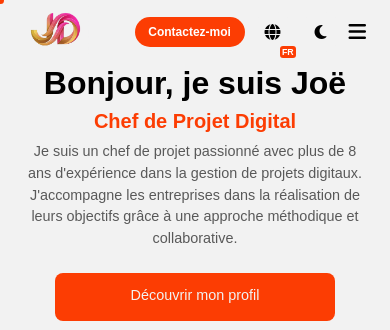
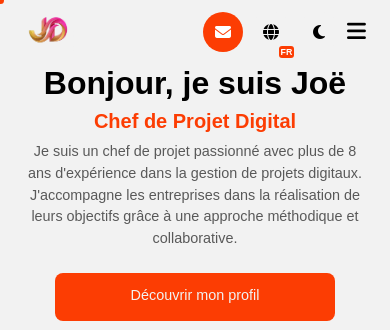
Before and after one commit to SocialKing75/Portfolio-super, a plain HTML site: page index.html in a window 390 px wide. Shown: the top 330 px of the page. Drawn offline with Linux system fonts and the light colour scheme; a web font is replaced by a local one.

Commit message:
Optimise le header pour mobile
- Bouton "Contactez-moi" en icône seule sous 1023px
- Toggles, logo et espacements compacts sur mobile (2.5rem, 2.25rem sous 360px)
- overflow-x hidden sur html en filet de sécurité

Co-Authored-By: Claude Opus 4.8 <noreply@anthropic.com>

```diff
--- a/css/style.css
+++ b/css/style.css
@@ -204,7 +204,7 @@ body.preloading { overflow: hidden; background: #000; }
 /* ========== Reset ========== */
 html, body { height: 100%; margin: 0; padding: 0; }
 * { margin: 0; padding: 0; box-sizing: border-box; -webkit-tap-highlight-color: transparent; }
-html { scroll-behavior: smooth; }
+html { scroll-behavior: smooth; overflow-x: hidden; max-width: 100%; }
 
 body {
     display: flex;
@@ -329,6 +329,9 @@ h1:focus-visible, h2:focus-visible, h3:focus-visible {
 }
 .nav__contact {
     order: -1;
+    display: inline-flex;
+    align-items: center;
+    gap: 0.45rem;
     background: var(--first-color);
     color: #fff;
     border: none;
@@ -341,9 +344,17 @@ h1:focus-visible, h2:focus-visible, h3:focus-visible {
     white-space: nowrap;
     transition: var(--transition);
 }
+.nav__contact i { font-size: 0.95em; }
 .nav__contact:hover { filter: brightness(1.08); transform: translateY(-2px); }
-@media screen and (max-width: 480px) {
-    .nav__contact { padding: 0.5rem 0.85rem; font-size: var(--smaller-font-size); }
+/* On mobile the hamburger needs room: compact controls + icon-only contact. */
+@media screen and (max-width: 1023px) {
+    .nav__contact-text { display: none; }
+    .nav__contact { padding: 0; gap: 0; width: 2.5rem; height: 2.5rem; justify-content: center; }
+    .nav__contact i { font-size: 1rem; }
+    .nav__logo-img { height: 2.5rem; }
+    .nav__controls { gap: 0.5rem; }
+    .language-toggle, .theme-toggle { width: 2.5rem; height: 2.5rem; font-size: 1rem; }
+    .nav__toggle { font-size: 1.4rem; }
 }
 
 .nav__toggle, .nav__close {
@@ -1331,3 +1342,18 @@ body.dark-mode .newsletter-input { border-color: rgba(255,255,255,0.08); }
     .contact-modal__panel { transform: none; }
     .contact-modal__close:hover, .contact-modal__submit:hover { transform: none; }
 }
+
+/* ===== Mobile header sizing (placed last to win source order) ===== */
+@media screen and (max-width: 1023px) {
+    .nav__controls { gap: 0.5rem; }
+    .nav__contact { width: 2.5rem; height: 2.5rem; padding: 0; gap: 0; justify-content: center; }
+    .nav__contact i { font-size: 1rem; }
+    .nav__contact-text { display: none; }
+    .language-toggle, .theme-toggle { width: 2.5rem; height: 2.5rem; font-size: 1rem; }
+    .nav__logo-img { height: 2.5rem; }
+    .nav__toggle { font-size: 1.35rem; }
+}
+@media screen and (max-width: 360px) {
+    .nav__controls { gap: 0.4rem; }
+    .nav__contact, .language-toggle, .theme-toggle { width: 2.25rem; height: 2.25rem; }
+}
--- a/index.html
+++ b/index.html
@@ -44,7 +44,7 @@
             </div>
 
             <div class="nav__controls">
-                <button class="nav__contact" type="button" data-contact-open data-translate="Contactez-moi">Contactez-moi</button>
+                <button class="nav__contact" type="button" data-contact-open aria-label="Contactez-moi"><i class="fa-solid fa-envelope" aria-hidden="true"></i><span class="nav__contact-text" data-translate="Contactez-moi">Contactez-moi</span></button>
                 <button class="language-toggle" id="language-toggle" aria-label="Changer la langue">
                     <i class="fas fa-globe"></i>
                 </button>
```
Also changed, not shown: about.html (+1 -1 lines), projects.html (+1 -1 lines), skills.html (+1 -1 lines).
